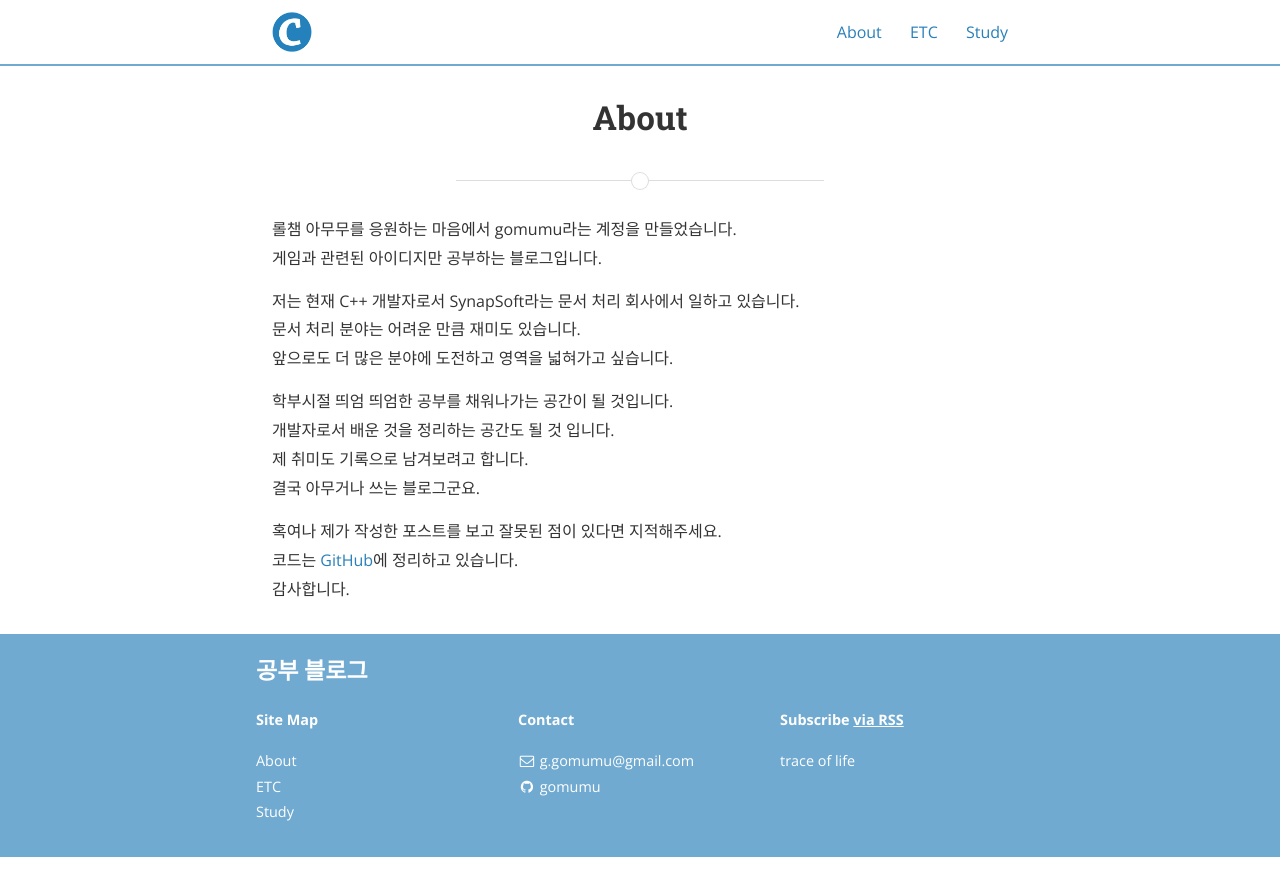
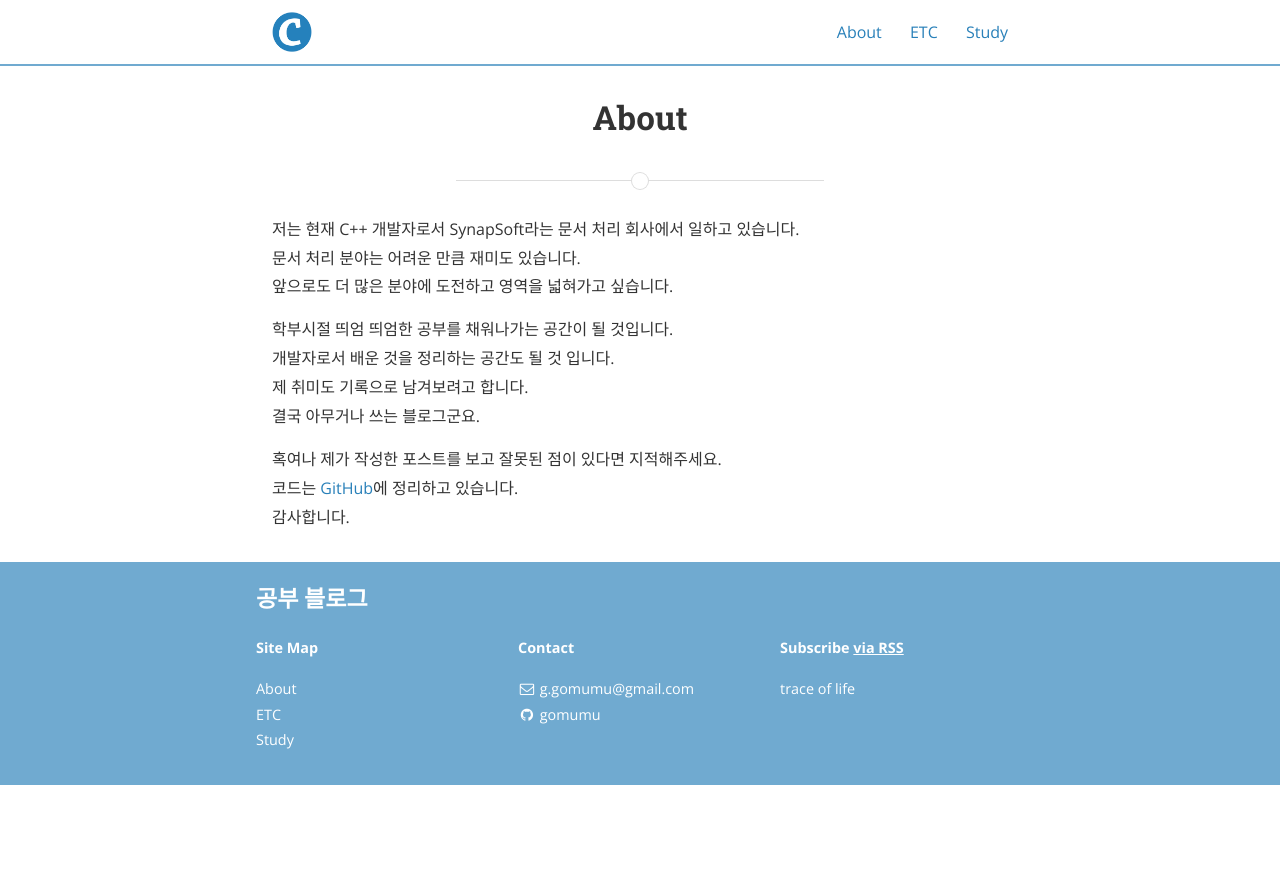
Before and after one commit to gomumu/blog, a Jekyll site: the page built from about.md, in a window 1280 px wide. Shown: the top 896 px of the page. Built offline with Jekyll 4.4.1, drawn with Linux system fonts in a browser that asks for light colours; nearby versions of some CDN libraries.

Commit message:
필요없는 내용 삭제

```diff
--- a/about.md
+++ b/about.md
@@ -3,10 +3,6 @@ layout: page
 title: About
 permalink: /about/
 ---
-
-<p>롤챔 아무무를 응원하는 마음에서 gomumu라는 계정을 만들었습니다. <br>
-게임과 관련된 아이디지만 공부하는 블로그입니다.
-</p>
 
 <p>
 저는 현재 C++ 개발자로서 SynapSoft라는 문서 처리 회사에서 일하고 있습니다.<br>
```
